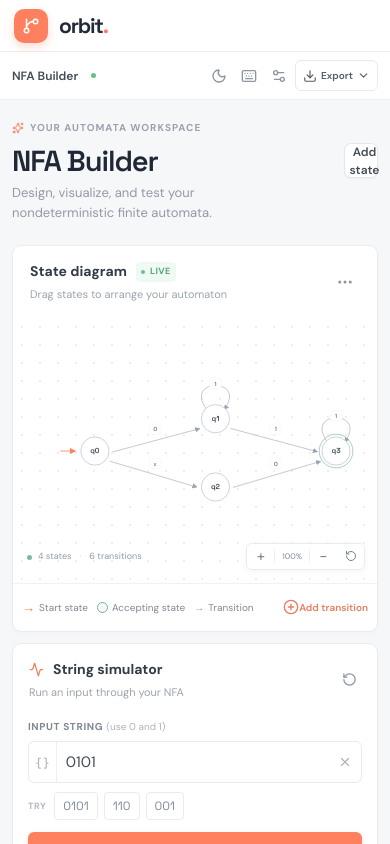
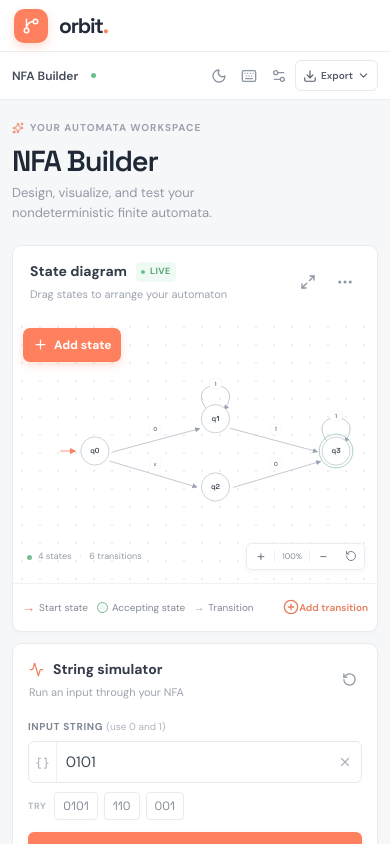
Before and after one commit to Jynxnanana/NFA, a Vue app: page / in a window 390 px wide. Shown: the top 844 px of the page. Built offline with nearby package versions, Linux system fonts and the light colour scheme.

Commit message:
Add mobile diagram controls

```diff
--- a/src/App.vue
+++ b/src/App.vue
@@ -1,6 +1,6 @@
 <script setup>
-import { computed, ref, watch } from 'vue'
-import { Activity, ArrowRight, Braces, Check, ChevronDown, CircleHelp, CirclePlus, Code2, Copy, Download, FileJson2, GitBranch, Keyboard, Layers2, MoreHorizontal, Moon, Play, Plus, RotateCcw, Settings2, Sparkles, Sun, Trash2, X, Zap } from 'lucide-vue-next'
+import { computed, onBeforeUnmount, onMounted, ref, watch } from 'vue'
+import { Activity, ArrowRight, Braces, Check, ChevronDown, CircleHelp, CirclePlus, Code2, Copy, Download, FileJson2, GitBranch, Keyboard, Layers2, Maximize2, Minimize2, MoreHorizontal, Moon, Play, Plus, RotateCcw, Settings2, Sparkles, Sun, Trash2, X, Zap } from 'lucide-vue-next'
 
 const states = ref([
   { id: 'q0', x: 180, y: 206 }, { id: 'q1', x: 445, y: 135 }, { id: 'q2', x: 445, y: 285 }, { id: 'q3', x: 710, y: 206 },
@@ -15,7 +15,7 @@ const start = ref('q0'), finals = ref(['q3']), activeTab = ref('Simulator')
 const inputString = ref('0101'), result = ref(null), stepTrace = ref([]), selectedState = ref(null)
 const showAddTransition = ref(false), newTransition = ref({ from: 'q0', to: 'q1', symbol: '0' })
 const showAlphabetInput = ref(false), alphabetInput = ref('')
-const dragging = ref(null), diagram = ref(null), zoom = ref(1), toast = ref('')
+const dragging = ref(null), diagram = ref(null), diagramCard = ref(null), diagramExpanded = ref(false), zoom = ref(1), toast = ref('')
 const isDark = ref(localStorage.getItem('orbit-theme') === 'dark')
 watch(isDark, value => {
   localStorage.setItem('orbit-theme', value ? 'dark' : 'light')
@@ -71,6 +71,28 @@ function moveDrag(e){if(!dragging.value||!diagram.value)return;const box=diagram
 function stopDrag(){dragging.value=null;window.removeEventListener('pointermove',moveDrag)}
 function exportJson(){const blob=new Blob([JSON.stringify({states:states.value,alphabet:alphabet.value,transitions:transitions.value,start:start.value,finals:finals.value},null,2)],{type:'application/json'});const a=document.createElement('a');a.href=URL.createObjectURL(blob);a.download='my-nfa.json';a.click();URL.revokeObjectURL(a.href);notify('NFA exported')}
 function reset(){result.value=null;stepTrace.value=[]}
+async function expandDiagram(){
+  diagramExpanded.value=true
+  if(window.matchMedia('(max-width: 640px)').matches){
+    try {
+      await diagramCard.value?.requestFullscreen?.()
+      await screen.orientation?.lock?.('landscape')
+    } catch { notify('Turn your phone sideways for landscape view') }
+  }
+}
+async function collapseDiagram(){
+  diagramExpanded.value=false
+  try { screen.orientation?.unlock?.() } catch {}
+  if(document.fullscreenElement){try { await document.exitFullscreen() } catch {}}
+}
+function onFullscreenChange(){
+  if(!document.fullscreenElement && diagramExpanded.value){
+    diagramExpanded.value=false
+    try { screen.orientation?.unlock?.() } catch {}
+  }
+}
+onMounted(()=>document.addEventListener('fullscreenchange',onFullscreenChange))
+onBeforeUnmount(()=>document.removeEventListener('fullscreenchange',onFullscreenChange))
 </script>
 
 <template>
@@ -94,10 +116,11 @@ function reset(){result.value=null;stepTrace.value=[]}
       <div class="page-content">
         <div class="page-heading"><div><div class="eyebrow"><span class="eyebrow-icon"><Sparkles :size="12"/></span> YOUR AUTOMATA WORKSPACE</div><h1>NFA Builder</h1><p class="subtitle">Design, visualize, and test your nondeterministic finite automata.</p></div><button class="new-state-button" @click="addState"><Plus :size="16"/> Add state</button></div>
         <div class="editor-layout">
-          <section class="card diagram-card">
-            <div class="card-top"><div><div class="section-title">State diagram <span class="live-indicator"><i></i> LIVE</span></div><div class="section-subtitle">Drag states to arrange your automaton</div></div><button class="dots-button" @click="exportJson"><MoreHorizontal :size="18"/></button></div>
+          <section ref="diagramCard" class="card diagram-card" :class="{'diagram-expanded':diagramExpanded}">
+            <div class="card-top"><div><div class="section-title">State diagram <span class="live-indicator"><i></i> LIVE</span></div><div class="section-subtitle">Drag states to arrange your automaton</div></div><div class="diagram-head-tools"><button class="diagram-expand-button" :aria-label="diagramExpanded?'Minimize diagram':'Maximize diagram'" :title="diagramExpanded?'Minimize diagram':'Maximize diagram'" @click="diagramExpanded?collapseDiagram():expandDiagram()"><Minimize2 v-if="diagramExpanded" :size="16"/><Maximize2 v-else :size="16"/></button><button class="dots-button" title="Export NFA" @click="exportJson"><MoreHorizontal :size="18"/></button></div></div>
             <div class="diagram-wrap" ref="diagram">
               <div class="diagram-grid"></div>
+              <button class="diagram-add-state" @click="addState"><Plus :size="15"/> Add state</button>
               <svg class="diagram-svg" viewBox="0 0 800 410" preserveAspectRatio="xMidYMid meet" :style="{transform:`scale(${zoom})`}">
                 <defs><marker id="arrow" markerWidth="8" markerHeight="8" refX="7" refY="4" orient="auto"><path d="M0,0 L8,4 L0,8 Z" fill="#9aa3b3"/></marker><marker id="startArrow" markerWidth="8" markerHeight="8" refX="7" refY="4" orient="auto"><path d="M0,0 L8,4 L0,8 Z" fill="#ff805f"/></marker></defs>
                 <g v-for="(t,i) in transitions" :key="i"><path class="edge-path" :d="edgePath(t)" marker-end="url(#arrow)"/><g class="edge-label" :transform="`translate(${edgeLabel(t).x},${edgeLabel(t).y})`"><rect x="-13" y="-12" width="26" height="23" rx="7"/><text text-anchor="middle" dominant-baseline="central">{{t.symbol}}</text></g></g>
--- a/src/mobile.css
+++ b/src/mobile.css
@@ -1,4 +1,34 @@
 /* Small-screen layout: use the full viewport width instead of a narrow icon rail. */
+.diagram-head-tools { display: flex; align-items: center; gap: 3px; }
+.diagram-expand-button {
+  width: 30px;
+  height: 30px;
+  display: grid;
+  place-items: center;
+  border: 0;
+  border-radius: 6px;
+  background: transparent;
+  color: #8d95a2;
+}
+.diagram-expand-button:hover { background: #f5f6f8; }
+.diagram-add-state { display: none; }
+.diagram-card.diagram-expanded {
+  position: fixed;
+  inset: 0;
+  z-index: 100;
+  width: 100vw;
+  height: 100vh;
+  height: 100dvh;
+  margin: 0;
+  display: flex;
+  flex-direction: column;
+  border-radius: 0;
+  background: #fff;
+}
+.diagram-expanded .card-top { flex: 0 0 62px; }
+.diagram-expanded .diagram-wrap { flex: 1 1 auto; min-height: 0; height: auto; }
+.diagram-expanded .diagram-footer { flex: 0 0 auto; }
+
 @media (max-width: 640px) {
   .sidebar {
     inset: 0 0 auto;
@@ -77,6 +107,44 @@
     height: clamp(205px, 68vw, 270px);
   }
 
+  .page-heading .new-state-button { display: none; }
+
+  .diagram-add-state {
+    position: absolute;
+    z-index: 2;
+    top: 10px;
+    left: 10px;
+    height: 34px;
+    display: inline-flex;
+    align-items: center;
+    gap: 6px;
+    padding: 0 10px;
+    border: 0;
+    border-radius: 7px;
+    background: #ff805f;
+    color: #fff;
+    box-shadow: 0 3px 9px #ff805f40;
+    font-size: 12px;
+    font-weight: 700;
+  }
+
+  .diagram-expand-button { width: 34px; height: 34px; }
+  .diagram-head-tools { gap: 5px; }
+
+  .diagram-card.diagram-expanded {
+    padding-top: env(safe-area-inset-top);
+    padding-bottom: env(safe-area-inset-bottom);
+  }
+
+  .diagram-expanded .diagram-wrap {
+    height: auto;
+  }
+
+  .diagram-expanded .diagram-add-state {
+    top: 12px;
+    left: 14px;
+  }
+
   .diagram-svg {
     transform-origin: center;
   }
@@ -97,6 +165,10 @@
   .dark-mode .sidebar {
     border-bottom-color: #303641;
   }
+
+  .dark-mode .diagram-card.diagram-expanded { background: #20242d; }
+  .dark-mode .diagram-expand-button { color: #a8b0bd; }
+  .dark-mode .diagram-expand-button:hover { background: #303641; }
 }
 
 @media (max-width: 380px) {
```
